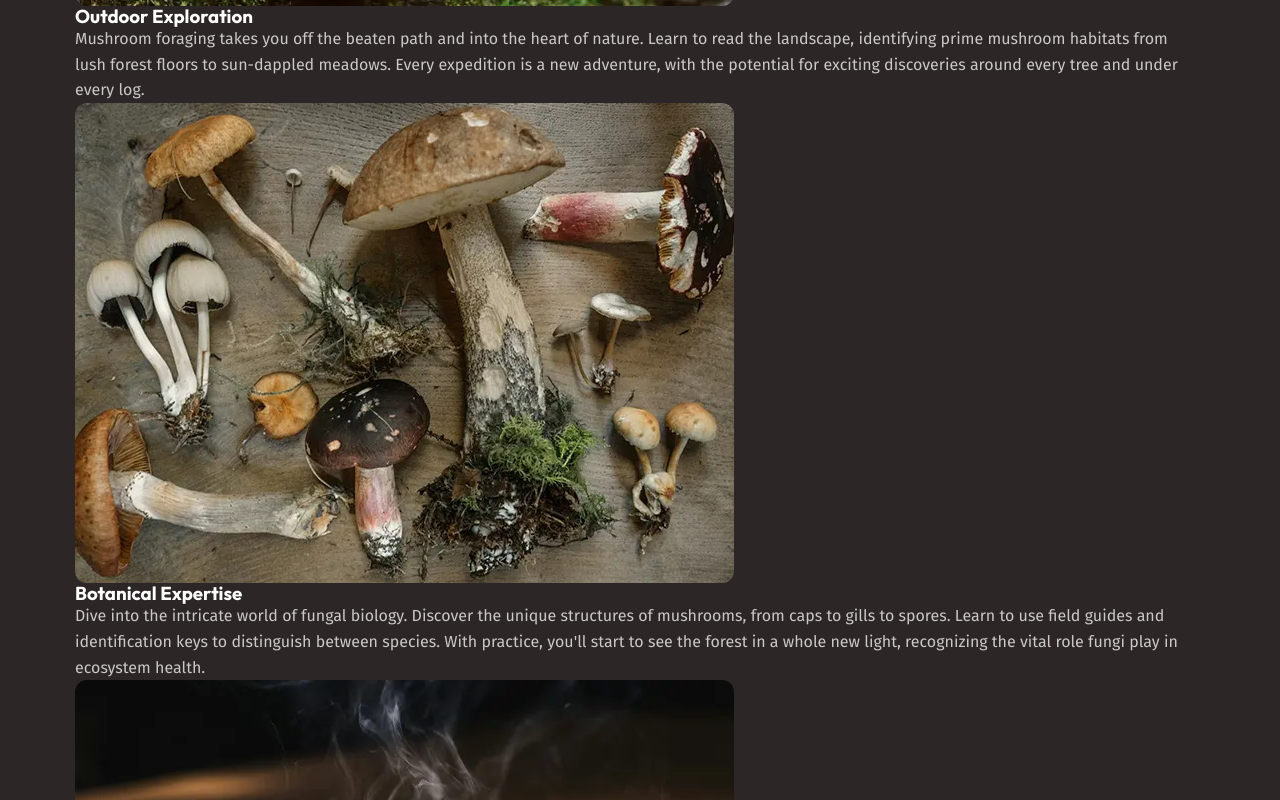
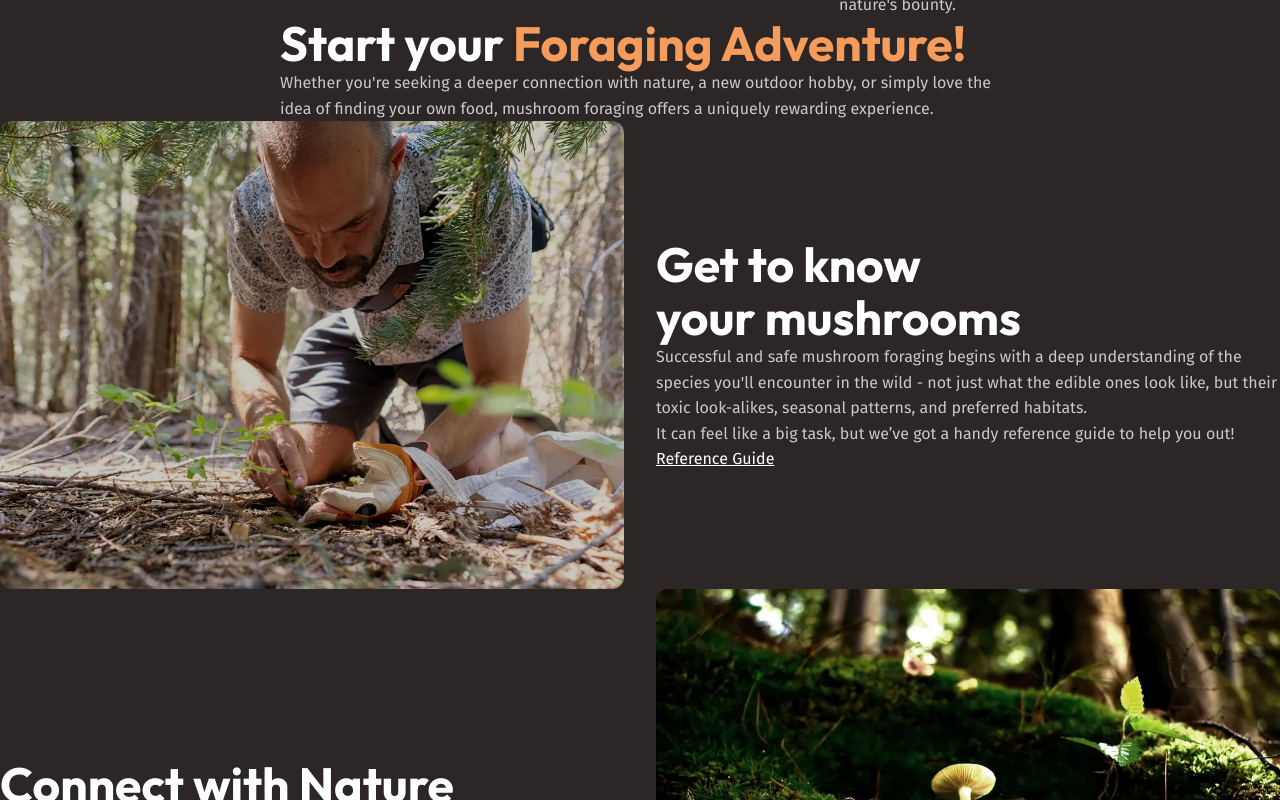
Before and after one commit to manos2864/fungi-finders, a React (Vite) app: page / in a window 1280 px wide. Shown: the part 940-1740 px from the top of the page. Built offline with nearby package versions, Linux system fonts and the light colour scheme.

Commit message:
[wip] Layout creation and implement grid with breakpoints

```diff
--- a/src/pages/landing/_components/ConnectWithNature.tsx
+++ b/src/pages/landing/_components/ConnectWithNature.tsx
@@ -5,7 +5,7 @@ import { WideWrapper, SectionWrapper } from "@/wrappers";
 const ConnectWithNature = () => (
   <SectionWrapper>
     <WideWrapper>
-      <div>
+      <div className="equal-columns" data-gap="large" data-alignment="centered">
         <div>
           <h2 className="fs-h-regular">Connect with Nature</h2>
 
--- a/src/pages/landing/_components/GetToKnowYourMushrooms.tsx
+++ b/src/pages/landing/_components/GetToKnowYourMushrooms.tsx
@@ -5,7 +5,7 @@ import { WideWrapper, SectionWrapper } from "@/wrappers";
 const GetToKnowYourMushrooms = () => (
   <SectionWrapper className="bg-extra-dark">
     <WideWrapper>
-      <div>
+      <div className="equal-columns" data-gap="large" data-alignment="centered">
         <div>
           <img
             src={getToKnowYourMushrooms}
--- a/src/pages/landing/_components/JoysOfMushroomForaging.tsx
+++ b/src/pages/landing/_components/JoysOfMushroomForaging.tsx
@@ -15,7 +15,7 @@ const JoysOfMushroomForaging = () => (
         savor the satisfaction of finding a hidden culinary treasure.{" "}
       </p>
 
-      <div>
+      <div className="equal-columns">
         <Card
           imageUrl={outDoorExploration}
           imageAlt="Tightly grouped brown mushrooms growing up a mossy tree trunk"
--- a/src/styles/_exports.module.scss
+++ b/src/styles/_exports.module.scss
@@ -4,4 +4,8 @@
   @each $key, $value in $sizes-map {
     size#{$key}: $value;
   }
+
+  @each $key, $value in $breakpoints {
+    #{$key}: #{$value};
+  }
 }
--- /dev/null
+++ b/src/styles/_layout.scss
@@ -0,0 +1,20 @@
+@import "./_variables.scss";
+
+.equal-columns {
+  display: grid;
+  gap: var(--equal-columns-gap, #{size(16)});
+  align-items: var(--equal-columns-vertical-alignment, stretch);
+
+  &[data-gap="large"] {
+    --equal-columns-gap: #{size(32)};
+  }
+
+  &[data-alignment="centered"] {
+    --equal-columns-vertical-alignment: center;
+  }
+
+  @include respond(sm) {
+    grid-auto-flow: column;
+    grid-auto-columns: 1fr;
+  }
+}
--- a/src/styles/_mixins.scss
+++ b/src/styles/_mixins.scss
@@ -27,3 +27,15 @@
     }
   }
 }
+
+@mixin respond($key) {
+  $value: map-get($breakpoints, $key);
+
+  @if $value {
+    @media (width > #{$value}) {
+      @content;
+    }
+  } @else {
+    @warn "No breakpoint found for '#{$key}' in $breakpoints map.";
+  }
+}
--- a/src/styles/_responsive.scss
+++ b/src/styles/_responsive.scss
@@ -1,4 +1,4 @@
-@media (width > 760px) {
+@include respond(md) {
   :root {
     --fs-300: var(--size-14);
     --fs-400: var(--size-16);
--- a/src/styles/_variables.scss
+++ b/src/styles/_variables.scss
@@ -51,6 +51,13 @@ $colors: (
   bg-extra-dark: $background-extra-dark,
 );
 
+$breakpoints: (
+  sm: 500px,
+  md: 760px,
+  lg: 1024px,
+  xl: 1440px,
+);
+
 $font-sizes: (
   fs-h-sm: $font-size-heading-sm,
   // section-title
--- a/src/styles/main.scss
+++ b/src/styles/main.scss
@@ -4,4 +4,5 @@
 @import "./exports.module.scss";
 
 @import "./_base.scss";
+@import "./_layout.scss";
 @import "./_responsive.scss";
--- a/src/wrappers/SectionWrapper.tsx
+++ b/src/wrappers/SectionWrapper.tsx
@@ -32,7 +32,7 @@ const Section = styled.section`
 
   padding-block: var(--padding);
 
-  @media (min-width > 760px) {
+  @media (width > ${variables.md}) {
     --padding: ${variables.size128};
 
     &[data-padding="${SECTION_SIZE_VARIANTS.COMPACT}"] {
```
